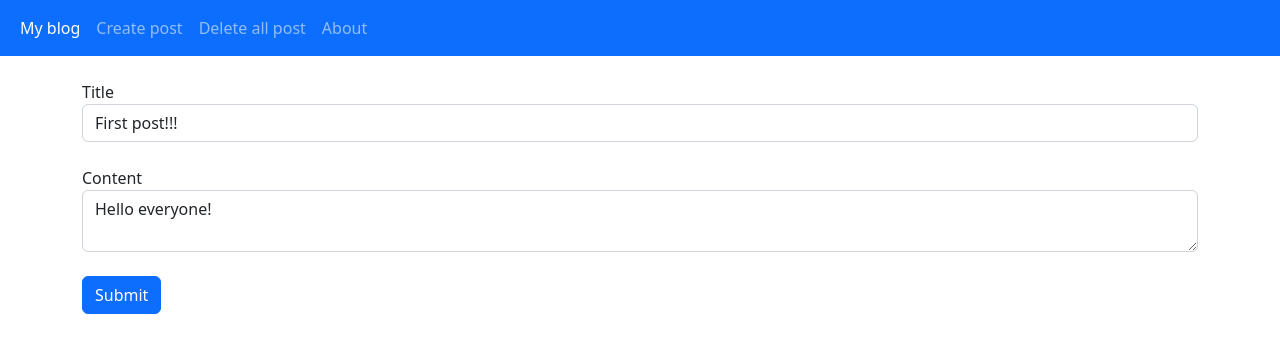
After one commit to svideteliYegora/TMS_Home_work, a Flask app: page /1/edit/ in a window 1280 px wide. The commit adds this page. Shown: the top 353 px of the page. Run offline with Flask 2, Linux system fonts and the light colour scheme; data comes from the database, SQL or seed files in the repository; both versions use the stored data as it was after the commit.

Commit message:
continuation of the project of lesson 15 <My Blog>. Added the ability to delete and edit posts

```diff
--- a/HomeWork_15/db_init/db_init.py
+++ b/HomeWork_15/db_init/db_init.py
@@ -7,8 +7,10 @@ with open('schema.sql') as f:
 
 cur = connection.cursor()
 
-cur.execute("INSERT INTO posts (title, content) VALUES (?, ?)", ('First post!!!', 'Hello everyone!'))
-cur.execute("INSERT INTO posts (title, content) VALUES (?, ?)", ('Second post!!!', 'Goodbye!'))
+cur.execute("INSERT INTO posts (title, content) VALUES (?, ?)",
+            ('First post!!!', 'Hello everyone!'))
+cur.execute("INSERT INTO posts (title, content) VALUES (?, ?)",
+            ('Second post!!!', 'Goodbye!'))
 
 connection.commit()
 connection.close()
--- a/HomeWork_15/main.py
+++ b/HomeWork_15/main.py
@@ -1,4 +1,4 @@
-from flask import Flask, render_template
+from flask import Flask, render_template, request, redirect, url_for
 import sqlite3
 
 
@@ -13,6 +13,7 @@ def get_post(post_id):
     post = connection.execute('SELECT * FROM posts WHERE id = ?', (post_id,)).fetchone()
     connection.close()
     return post
+
 
 app = Flask(__name__)
 
@@ -29,5 +30,47 @@ def post(post_id):
     post = get_post(post_id)
     return render_template('post.html', post=post)
 
+
+@app.route('/create', methods=('GET', 'POST'))
+def create():
+    if request.method == 'POST':
+        title = request.form['title']
+        content = request.form['content']
+
+        connection = get_db_connection()
+        connection.execute('INSERT INTO posts (title, content) VALUES (?, ?)', (title, content))
+        connection.commit()
+        connection.close()
+
+        return redirect(url_for('index'))
+    else:
+        return render_template('create.html')
+
+
+@app.route('/<int:post_id>/edit/', methods=['GET', 'POST'])
+def edit(post_id):
+    if request.method == 'POST':
+        title = request.form['title']
+        content = request.form['content']
+
+        connection = get_db_connection()
+        connection.execute('UPDATE posts SET title = ?, content = ? WHERE id = ?', (title, content, post_id))
+        connection.commit()
+        connection.close()
+        return redirect(url_for('index'))
+    else:
+        post = get_post(post_id)
+        return render_template('edit.html', post=post)
+
+
+@app.route('/<int:post_id>/delete/', methods=['POST'])
+def delete(post_id):
+    connection = get_db_connection()
+    connection.execute('DELETE FROM posts Where id = ?', (post_id,))
+    connection.commit()
+    connection.close()
+    return redirect(url_for('index'))
+
+
 if __name__ == '__main__':
     app.run(debug=True)
--- a/HomeWork_15/templates/base.html
+++ b/HomeWork_15/templates/base.html
@@ -21,7 +21,7 @@
         <a class="nav-link active" href="{{ url_for('index') }}"> My blog</a>
       </li>
       <li class="nav-item">
-        <a class="nav-link" href="#">Create post</a>
+        <a class="nav-link" href="{{ url_for('create') }}">Create post</a>
       </li>
       <li class="nav-item">
         <a class="nav-link" href="#">Delete all post</a>
--- /dev/null
+++ b/HomeWork_15/templates/edit.html
@@ -0,0 +1,23 @@
+{% extends "base.html" %}
+
+{% block content %}
+
+<form method="post">
+    <br>
+    <div class="form-group">
+        <label for="title" id="title">Title</label>
+        <input type="text" name="title" placeholder="Post title" class="form-control" required
+        value="{{ post['title'] }}">
+    </div>
+    <br>
+    <div class="form-group">
+        <label for="content" id="content">Content</label>
+        <textarea type="text" name="content" placeholder="Post content" class="form-control" required>{{ post['content'] }}</textarea>
+    </div>
+    <br>
+    <div class="form-group">
+        <button type="submit" class="btn btn-primary">Submit</button>
+    </div>
+</form>
+
+{% endblock %}
```
Also changed, not shown: HomeWork_15/templates/create.html (added, +22 -0 lines), HomeWork_15/templates/post.html (+5 -2 lines), HomeWork_15/database.db.
